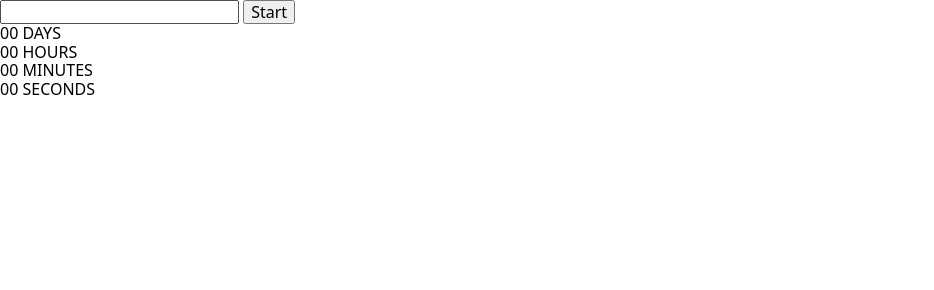
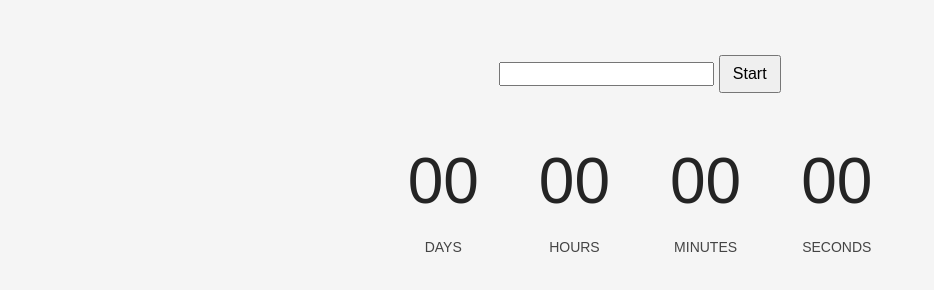
Before and after one commit to chernovetskiy96-commits/goit-js-hw-10, a plain HTML site: page 1-timer.html in a window 1280 px wide. Shown: the whole page, without its empty margins (0-934 px from the left). Drawn offline with nearby package versions, Linux system fonts and the light colour scheme.

Commit message:
Deploying to gh-pages from @ chernovetskiy96-commits/goit-js-hw-10@8447bf4508db48f2fddabeb3d4610f241be05771 🚀

```diff
--- a/1-timer.html
+++ b/1-timer.html
@@ -24,6 +24,8 @@
     <script type="module" crossorigin src="/goit-js-hw-10/1-timer.js"></script>
     <link rel="modulepreload" crossorigin href="/goit-js-hw-10/assets/styles-ijwNIYse.js">
     <link rel="modulepreload" crossorigin href="/goit-js-hw-10/assets/vendor-BbSUbo7J.js">
+    <link rel="stylesheet" crossorigin href="/goit-js-hw-10/assets/styles-BpjqwOdm.css">
+    <link rel="stylesheet" crossorigin href="/goit-js-hw-10/assets/vendor-C1gPI-5C.css">
   </head>
   <body>
     <div class="timer">
--- a/1-timer.js
+++ b/1-timer.js
@@ -1,2 +1,2 @@
-import"./assets/styles-ijwNIYse.js";import{f as y,i as S}from"./assets/vendor-BbSUbo7J.js";const n=document.querySelector(".button"),l=document.querySelector("#datetime-picker"),p=document.querySelector("[data-days]"),b=document.querySelector("[data-hours]"),q=document.querySelector("[data-minutes]"),C=document.querySelector("[data-seconds]");let c,d;n.disabled=!0;const D={enableTime:!0,time_24hr:!0,defaultDate:new Date,minuteIncrement:1,onClose(t){const e=t[0];if(e<=new Date){S.error({message:"Please choose a date in the future"}),n.disabled=!0,c=null;return}c=e,n.disabled=!1}};y(l,D);n.addEventListener("click",()=>{n.disabled=!0,l.disabled=!0,d=setInterval(()=>{const t=Date.now(),e=c-t;if(e<=0){clearInterval(d),i(0,0,0,0);return}const{days:o,hours:r,minutes:u,seconds:a}=v(e);i(o,r,u,a)},1e3)});function i(t,e,o,r){p.textContent=s(t),b.textContent=s(e),q.textContent=s(o),C.textContent=s(r)}function v(t){const a=Math.floor(t/864e5),m=Math.floor(t%864e5/36e5),f=Math.floor(t%36e5/6e4),h=Math.floor(t%6e4/1e3);return{days:a,hours:m,minutes:f,seconds:h}}function s(t){return String(t).padStart(2,"0")}
+import"./assets/styles-ijwNIYse.js";import{f as y,i as S}from"./assets/vendor-BbSUbo7J.js";const n=document.querySelector(".button"),c=document.querySelector("#datetime-picker"),p=document.querySelector("[data-days]"),b=document.querySelector("[data-hours]"),q=document.querySelector("[data-minutes]"),C=document.querySelector("[data-seconds]");let d,i;n.disabled=!0;const D={enableTime:!0,time_24hr:!0,defaultDate:new Date,minuteIncrement:1,onClose(e){const t=e[0];if(t<=new Date){S.error({message:"Please choose a date in the future"}),n.disabled=!0,d=null;return}d=t,n.disabled=!1}};y(c,D);n.addEventListener("click",()=>{n.disabled=!0,c.disabled=!0,i=setInterval(()=>{const e=Date.now(),t=d-e;if(t<=0){clearInterval(i),l(0,0,0,0),c.disabled=!1,n.disabled=!0;return}const{days:o,hours:s,minutes:u,seconds:r}=v(t);l(o,s,u,r)},1e3)});function l(e,t,o,s){p.textContent=a(e),b.textContent=a(t),q.textContent=a(o),C.textContent=a(s)}function v(e){const r=Math.floor(e/864e5),m=Math.floor(e%864e5/36e5),f=Math.floor(e%36e5/6e4),h=Math.floor(e%6e4/1e3);return{days:r,hours:m,minutes:f,seconds:h}}function a(e){return String(e).padStart(2,"0")}
 //# sourceMappingURL=1-timer.js.map
```
Also changed, not shown: 2-snackbar.html (+2 -0 lines), 1 other file.
